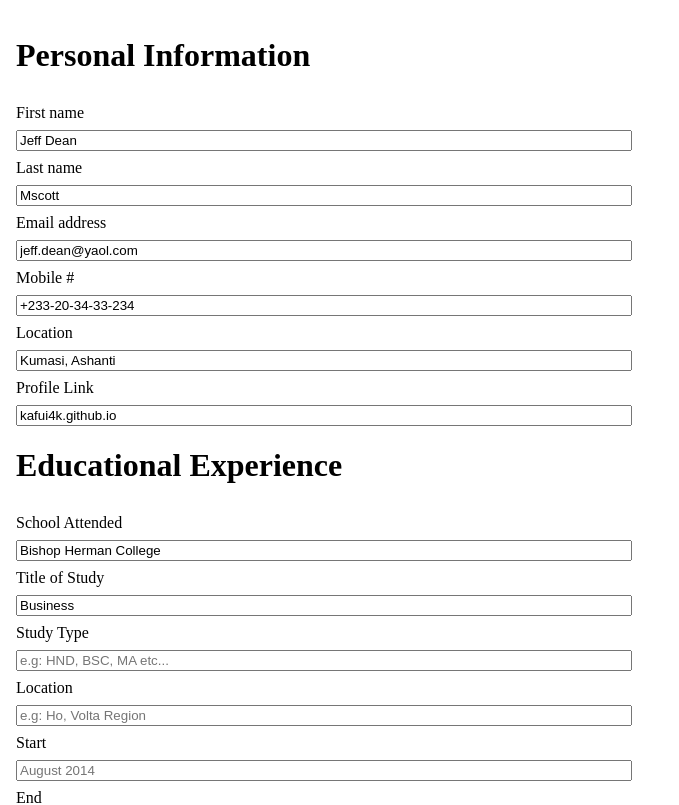
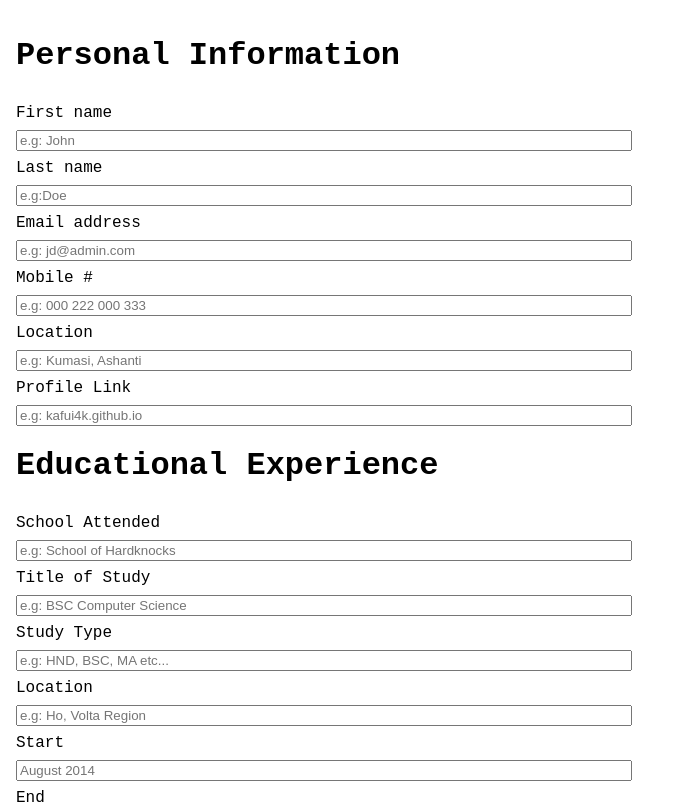
Before and after one commit to kafui4k/cv-project, a React (Create React App) app: page / in a window 1280 px wide. Shown: the top 805 px of the page, without its empty margins (0-679 px from the left). Built offline with nearby package versions, Linux system fonts and the light colour scheme.

Commit message:
Update Project to use SASS style type for components styling

```diff
--- a/package.json
+++ b/package.json
@@ -6,9 +6,11 @@
     "@testing-library/jest-dom": "^5.16.4",
     "@testing-library/react": "^13.2.0",
     "@testing-library/user-event": "^13.5.0",
+    "node-sass": "^7.0.1",
     "react": "^18.1.0",
     "react-dom": "^18.1.0",
     "react-scripts": "5.0.1",
+    "sass": "^1.52.1",
     "web-vitals": "^2.1.4"
   },
   "scripts": {
--- a/src/App.js
+++ b/src/App.js
@@ -9,19 +9,19 @@ class App extends Component {
     this.state = {
         generateResume: false,
         bioData: {
-          firstname: "Jeff Dean",
-          lastname: 'Mscott',
-          email: 'jeff.dean@yaol.com',
-          telephone: '+233-20-34-33-234',
-          location: 'Kumasi, Ashanti',
-          profileLink: 'kafui4k.github.io'
+          firstname: "",
+          lastname: '',
+          email: '',
+          telephone: '',
+          location: '',
+          profileLink: ''
         },
         educationalExperiences: [],
         educationalExperience: [
           {
             id: Math.floor(Math.random() * 100 / 2),
-            schoolAttended: 'Bishop Herman College',
-            studyTitle: 'Business',
+            schoolAttended: '',
+            studyTitle: '',
             studyType: '',
             start: '',
             end: '',
--- a/src/index.js
+++ b/src/index.js
@@ -1,7 +1,7 @@
 import React from 'react';
 import ReactDOM from 'react-dom/client';
 import App from './App';
-import './styles.css'
+import './styles/style.scss';
 
 const root = ReactDOM.createRoot(document.getElementById('root'));
 root.render(
--- a/src/styles.css
+++ b/src/styles/style.scss
@@ -1,45 +1,54 @@
-*, html {
+*, *::before,
+*::after {
     box-sizing: border-box;
+    // margin: 0;
+    // padding: 0;
 }
+
+// $body-color: linear-gradient(rgba(12, 122, 100), rgba(48, 32, 72));
+$displayFlex: flex;
+$displayGrid: grid;
 
 body {
     height: 100vh;
+    font-family: 'Courier New', Courier, monospace;
+    font-size: 1rem;
 }
 
 main {
-    display: grid;
+    display: $displayGrid;
     grid-template-columns: 1fr 1fr;
     padding: 8px;
     gap: 16px;
 }
 
 .personal_info_wrapper {
-    display: flex;
+    display: $displayFlex;
     flex-direction: column;
     gap: 8px;
 }
 
 .educational_experience_wrapper {
-    display: flex;
+    display: $displayFlex;
     flex-direction: column;
     gap: 8px;
 }
 
 .practical_experience_wrapper {
-    display: flex;
+    display: $displayFlex;
     flex-direction: column;
     gap: 8px;
 }
 
 form {
-    display: flex;
+    display: $displayFlex;
     flex-direction: column;
     /* border: 1px solid;
     padding: 10px; */
 }
 
 .profile-header {
-    display: flex;
+    display: $displayFlex;
     align-items: center;
     justify-content: space-between;
 }
@@ -49,7 +58,7 @@ form {
 }
 
 .profile-education {
-    display: flex;
+    display: $displayFlex;
     align-items: center;
     justify-content: space-between;
     margin-top: -20px;
@@ -57,7 +66,7 @@ form {
 }
 
 .profile___edication___town___program {
-    display: flex;
+    display: $displayFlex;
     flex-direction: column;
     margin-top: -10px;
 }
@@ -67,7 +76,7 @@ form {
 }
 
 .profile-work {
-    display: flex;
+    display: $displayFlex;
     justify-content: space-between;
     align-items: center;
     margin-top: -20px;
```
Also changed, not shown: 1 other file (tests, documents, lock files or other folders).
